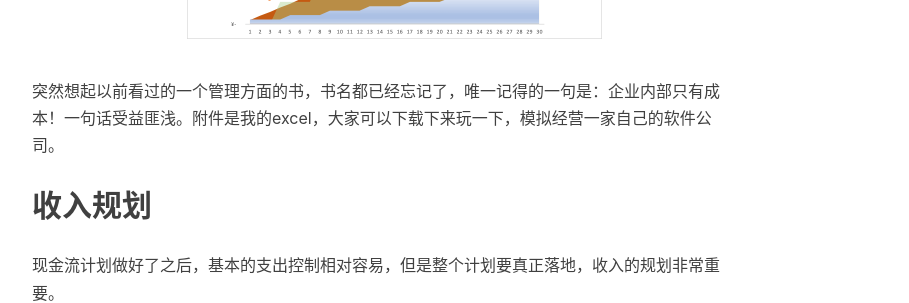
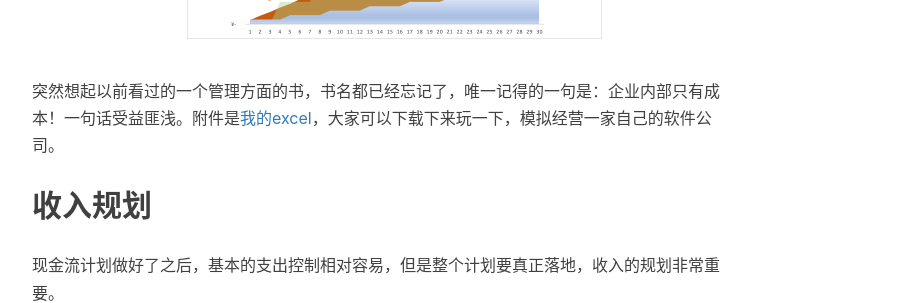
Before and after one commit to jiangjianbo/jiangjianbo.github.io, a Jekyll site: the page built from _posts/2019-05-28-Model-For-Cash-Flow.md, in a window 1280 px wide and 900 px high, scrolled down 1662 px. Shown: the part 179-482 px from the top of the window, without its empty margins (233-1142 px from the left). Built offline with Jekyll 4.4.1, drawn with Linux system fonts in a browser that asks for light colours; nearby versions of some CDN libraries; comment, search, counter and statistics services are not loaded; some of the changed lines change nothing that is shown.

Commit message:
增加文件超链接

```diff
--- a/_posts/2019-05-28-Model-For-Cash-Flow.md
+++ b/_posts/2019-05-28-Model-For-Cash-Flow.md
@@ -1,6 +1,6 @@
 ---
 layout:     post
-title:      企业首先要为现金流建模
+title:      企业要为现金流建模
 subtitle:   关于建模的初步
 date:       2019-05-28
 author:     BigTall
@@ -36,7 +36,8 @@ tags:
 
 ![2*40万/4个月](/img/cash-flow-2-40w-per-4-month.png)
 
-突然想起以前看过的一个管理方面的书，书名都已经忘记了，唯一记得的一句是：企业内部只有成本！一句话受益匪浅。附件是我的excel，大家可以下载下来玩一下，模拟经营一家自己的软件公司。
+突然想起以前看过的一个管理方面的书，书名都已经忘记了，唯一记得的一句是：企业内部只有成本！一句话受益匪浅。附件是[我的excel](https://files.cnblogs.com/files/BigTall/%E4%BC%81%E4%B8%9A%E8%A6%81%E4%B8%BA%E7%8E%B0%E9%87%91%E6%B5%81%E5%BB%BA%E6%A8%A1.xlsx.zip)，大家可以下载下来玩一下，模拟经营一家自己的软件公司。
+
 ## 收入规划
 
 现金流计划做好了之后，基本的支出控制相对容易，但是整个计划要真正落地，收入的规划非常重要。
```
